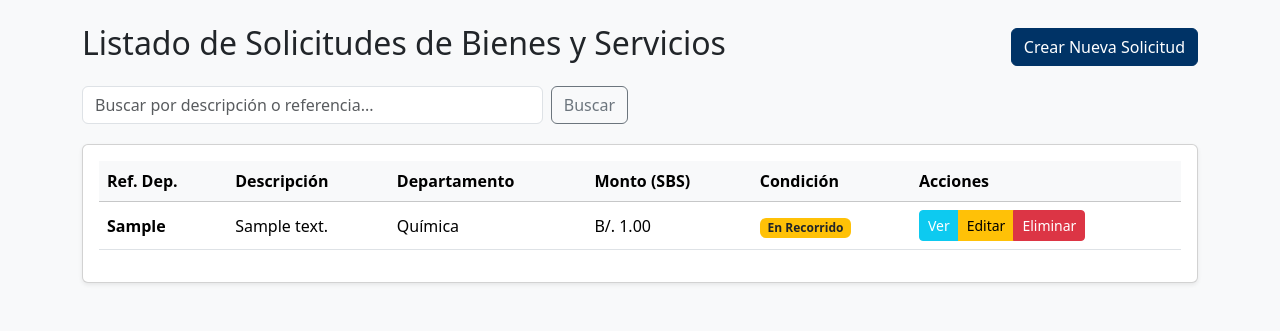
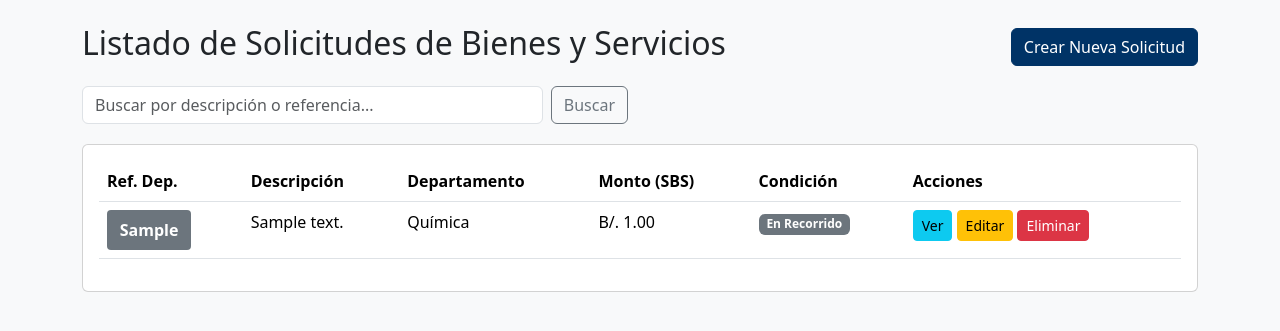
Before and after one commit to dmitre-cloud/LRAA_SEGUIMIENTO_SBS, a Django app: page / in a window 1280 px wide. Shown: the part 56-387 px from the top of the page. Run offline with Django 5.2, Linux system fonts and the light colour scheme; a user stored in the database is signed in; tables that the repository leaves empty hold one stand-in row (values such as "Sample post"); some libraries are stand-ins or nearby versions.

Commit message:
agregar por entregar en el estado final de compra, asignar colores a los registro segun codigo ref. 3

```diff
--- a/solicitudes/templates/solicitudes/solicitud_list.html
+++ b/solicitudes/templates/solicitudes/solicitud_list.html
@@ -1,21 +1,25 @@
 {% extends "solicitudes/base.html" %}
+
 {% load humanize %}
 
 {% block title %}Listado de Solicitudes{% endblock %}
 
 {% block content %}
 <style>
-    /* Colores de texto y grosor para las columnas específicas */
-    .col-d { color: #0d6efd; font-weight: bold; } /* Dirección: Azul */
-    .col-q { color: #fd7e14; font-weight: bold; } /* Química: Naranja */
-    .col-m { color: #198754; font-weight: bold; } /* Microbiología: Verde */
+    .ref-naranja { background-color: #FF8C00 !important; color: white; } /* Orange */
+    .ref-turquesa { background-color: #40E0D0 !important; color: white; } /* Turquoise */
+    .ref-morado { background-color: #800080 !important; color: white; }  /* Purple */
 
-    /* Opcional: Un borde lateral sutil para identificar la fila entera */
-    .border-d { border-left: 5px solid #0d6efd !important; }
-    .border-q { border-left: 5px solid #fd7e14 !important; }
-    .border-m { border-left: 5px solid #198754 !important; }
+    /* Para que el badge se vea bien dentro de la tabla */
+    .badge-ref {
+        padding: 0.5em 0.8em;
+        border-radius: 4px;
+        font-weight: bold;
+        display: inline-block;
+        min-width: 60px;
+        text-align: center;
+    }
 </style>
-
 <div class="d-flex justify-content-between align-items-center mb-3">
     <h2>Listado de Solicitudes de Bienes y Servicios</h2>
     <a href="{% url 'solicitud-create' %}" class="btn btn-primary">Crear Nueva Solicitud</a>
@@ -33,10 +37,10 @@
     </div>
 </div>
 
-<div class="card shadow-sm">
+<div class="card">
     <div class="card-body">
-        <table class="table table-hover align-middle">
-            <thead class="table-light">
+        <table class="table table-hover">
+            <thead>
                 <tr>
                     <th scope="col">Ref. Dep.</th>
                     <th scope="col">Descripción</th>
@@ -48,37 +52,31 @@
             </thead>
             <tbody>
                 {% for solicitud in solicitudes %}
-                {# Extraemos la inicial: 'd', 'q' o 'm' #}
-                {% with prefix=solicitud.ref_departamento|slice:":1"|lower %}
                 <tr>
-                    <th scope="row" class="col-{{ prefix }}">
-                        {{ solicitud.ref_departamento }}
+                    <th scope="row">
+                        <span class="badge-ref
+                            {% if solicitud.ref_departamento|slice:':1' == 'D' %}ref-naranja
+                            {% elif solicitud.ref_departamento|slice:':1' == 'Q' %}ref-turquesa
+                            {% elif solicitud.ref_departamento|slice:':1' == 'M' %}ref-morado
+                            {% else %}bg-secondary text-white{% endif %}">
+                            {{ solicitud.ref_departamento }}
+                        </span>
                     </th>
-                    <td class="col-{{ prefix }}">
-                        {{ solicitud.descripcion_pedido|truncatechars:50 }}
+                    <td>{{ solicitud.descripcion_pedido|truncatechars:50 }}</td>
+                    <td>{{ solicitud.get_departamento_display }}</td>
+                    <td>B/. {{ solicitud.monto_comprometido_sbs|intcomma }}</td>
+                    <td>
+                        <span class="badge bg-secondary">{{ solicitud.seguimiento.get_condicion_display|default:"Sin Iniciar" }}</span>
                     </td>
-                    <td class="col-{{ prefix }}">
-                        {{ solicitud.get_departamento_display }}
-                    </td>
-
-                    <td class="text-nowrap">B/. {{ solicitud.monto_comprometido_sbs|intcomma }}</td>
                     <td>
-                        <span class="badge bg-{{ solicitud.seguimiento.get_condicion_color|default:'secondary' }}">
-                            {{ solicitud.seguimiento.get_condicion_display|default:"Sin Iniciar" }}
-                        </span>
-                    </td>
-                    <td class="text-nowrap">
-                        <div class="btn-group" role="group">
-                            <a href="{% url 'solicitud-detail' solicitud.pk %}" class="btn btn-sm btn-info text-white">Ver</a>
-                            <a href="{% url 'solicitud-update' solicitud.pk %}" class="btn btn-sm btn-warning">Editar</a>
-                            <a href="{% url 'solicitud-delete' solicitud.pk %}" class="btn btn-sm btn-danger">Eliminar</a>
-                        </div>
+                        <a href="{% url 'solicitud-detail' solicitud.pk %}" class="btn btn-sm btn-info">Ver</a>
+                        <a href="{% url 'solicitud-update' solicitud.pk %}" class="btn btn-sm btn-warning">Editar</a>
+                        <a href="{% url 'solicitud-delete' solicitud.pk %}" class="btn btn-sm btn-danger">Eliminar</a>
                     </td>
                 </tr>
-                {% endwith %}
                 {% empty %}
                 <tr>
-                    <td colspan="6" class="text-center py-4 text-muted">No hay solicitudes registradas.</td>
+                    <td colspan="6" class="text-center">No hay solicitudes registradas.</td>
                 </tr>
                 {% endfor %}
             </tbody>
```
